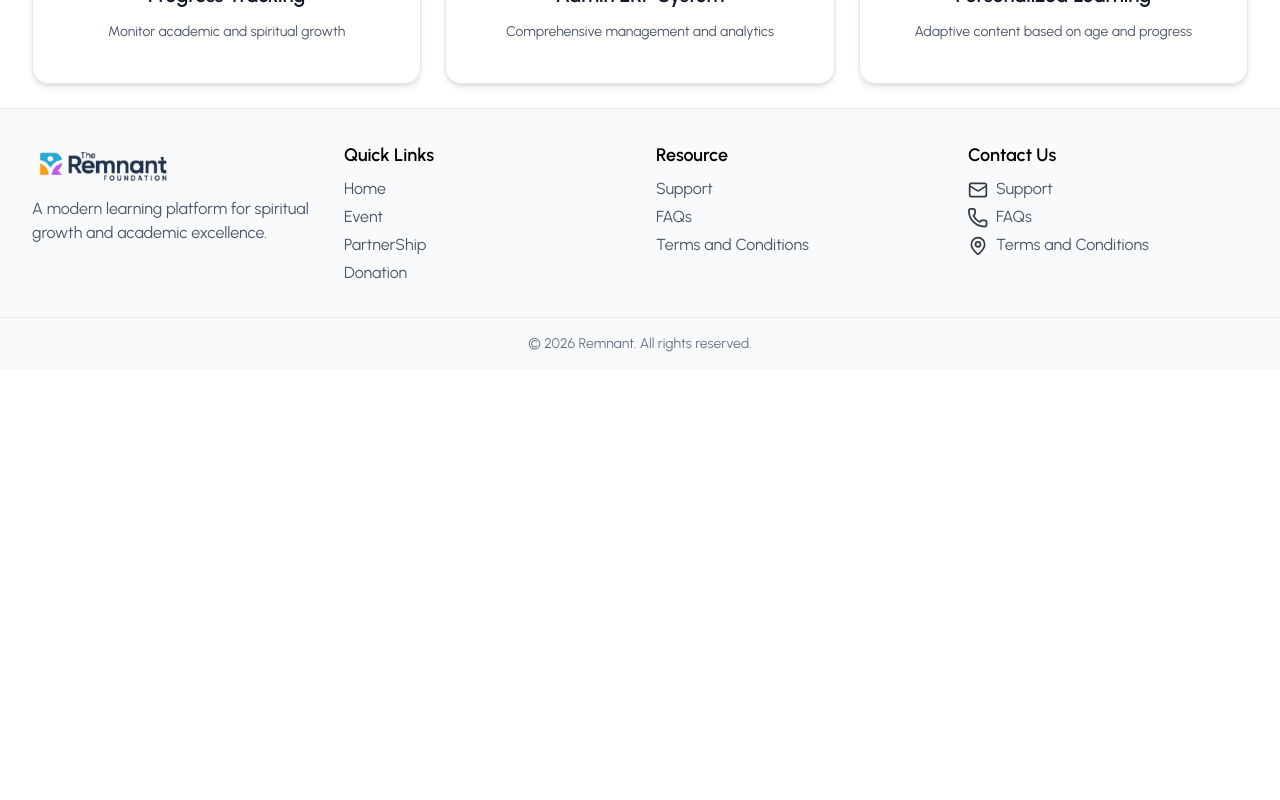
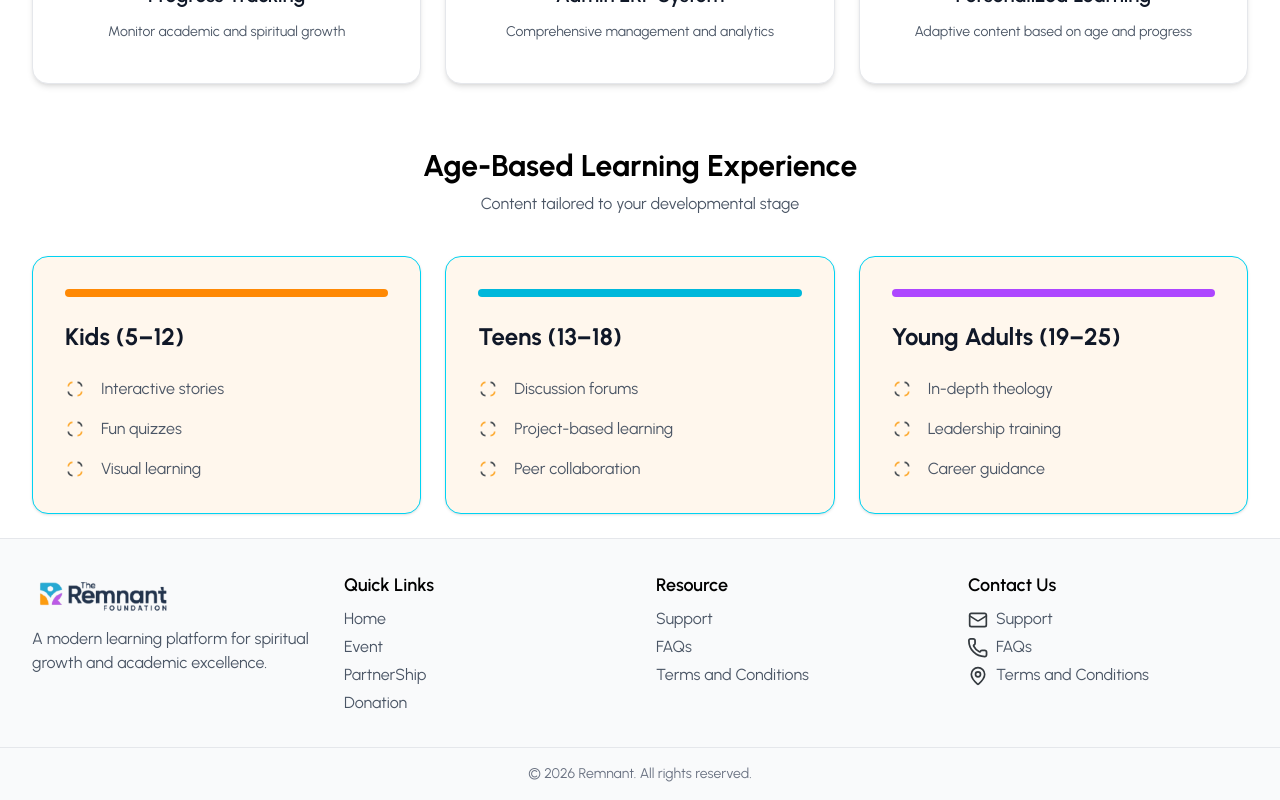
Before and after one commit to naimsheikh8020/Bible-Lms-Remnant-, a React (Vite) app: page / in a window 1280 px wide. Shown: the part 2761-3561 px from the top of the page. Before the commit the page ends 3131 px from the top, so only its background shows below. Built offline with nearby package versions, Linux system fonts and the light colour scheme.

Commit message:
Add Age-Based Learning Experience section with dynamic content and new components

```diff
--- /dev/null
+++ b/src/Components/AgeBasedLearningExprienceComponents.tsx
@@ -0,0 +1,51 @@
+import { assets } from "../assets/assets";
+
+interface AgeBasedLearningExperienceProps {
+  title: string;
+  ageRange: string;
+  features: string[];
+  accentColor: string;
+  borderColor?: string;
+  bgColor?: string;
+}
+
+const AgeBasedLearningExperience = ({
+  title,
+  ageRange,
+  features,
+  accentColor,
+  borderColor = "border-gray-200",
+  bgColor = "bg-white",
+}: AgeBasedLearningExperienceProps) => {
+  return (
+    <div
+      className={`relative rounded-2xl border p-8 ${borderColor} ${bgColor} shadow-sm hover:shadow-lg transition duration-300`}
+    >
+      {/* Accent Bar */}
+      <div
+        className={`absolute top-4 left-8 right-8 h-2 rounded-full ${accentColor} my-4`}
+      />
+
+      {/* Title */}
+      <h3 className="text-2xl font-bold mt-8 mb-6 text-gray-900">
+        {title} ({ageRange})
+      </h3>
+
+      {/* Feature Rows */}
+      <div className="space-y-4">
+        {features.map((feature, index) => (
+          <div key={index} className="flex items-center gap-4">
+            <img
+              src={assets.Icon_Exprience}
+              alt="feature icon"
+              className="w-5 h-5 object-contain"
+            />
+            <span className="text-gray-600">{feature}</span>
+          </div>
+        ))}
+      </div>
+    </div>
+  );
+};
+
+export default AgeBasedLearningExperience;
--- a/src/Page/HomePage/Home.tsx
+++ b/src/Page/HomePage/Home.tsx
@@ -1,4 +1,5 @@
 import AIPromoSection from "../../Components/AIPromoSection";
+import AgeBasedLearningExprience from "./HomeSection/AgeBasedLearningExprience";
 import AudienceSection from "./HomeSection/AudienceSection";
 import CoreFeaturesSection from "./HomeSection/CoreFeaturesSection";
 import HeroSection from "./HomeSection/HeroSection";
@@ -13,6 +14,7 @@ const Home = () => {
       <AIPromoSection/>
       <HowItWorksSection/>
       <CoreFeaturesSection/>
+      <AgeBasedLearningExprience/>
     </>
   );
 };
--- a/src/Page/HomePage/HomeSection/AgeBasedLearningExprience.tsx
+++ b/src/Page/HomePage/HomeSection/AgeBasedLearningExprience.tsx
@@ -1,8 +1,32 @@
-
+import { ageBasedLearningData } from "../../../assets/assets";
+import AgeBasedLearningExperience from "../../../Components/AgeBasedLearningExprienceComponents";
 const AgeBasedLearningExprience = () => {
   return (
-    <div>AgeBasedLearningExprience</div>
-  )
-}
+    <div>
+      <div className="mt-16">
+        <h2 className="text-3xl font-bold text-center ">
+          Age-Based Learning Experience
+        </h2>
+        <p className="text-center mt-2 text-gray-600">
+          Content tailored to your developmental stage
+        </p>
+      </div>
 
-export default AgeBasedLearningExprience
+      <div className="grid md:grid-cols-3 gap-6 mt-10">
+        {ageBasedLearningData.map((group) => (
+          <AgeBasedLearningExperience
+            key={group.id}
+            title={group.title}
+            ageRange={group.ageRange}
+            features={group.features}
+            accentColor={group.accentColor}
+            borderColor={group.borderColor}
+            bgColor={group.bgColor}
+          />
+        ))}
+      </div>
+    </div>
+  );
+};
+
+export default AgeBasedLearningExprience;
--- a/src/assets/assets.ts
+++ b/src/assets/assets.ts
@@ -23,6 +23,8 @@ import Live from "./Live.svg"
 import AI from "./AI.svg"
 import Personalized from "./Personalized.svg"
 import Progress from "./Progress.svg"
+import Icon_Exprience from "./Icon_Exprience.svg"
+
 export const assets = {
   HeroImg,
   loginImg,
@@ -49,6 +51,7 @@ export const assets = {
   AI,
   Personalized,
   Progress,
+  Icon_Exprience
 }
 
 
@@ -90,3 +93,45 @@ export const coreFeatures = [
     img: assets.Personalized,
   },
 ];
+
+export const ageBasedLearningData = [
+  {
+    id: 1,
+    title: "Kids",
+    ageRange: "5–12",
+    accentColor: "bg-orange-400",
+    borderColor: "border-cyan-400",
+    bgColor: "bg-orange-50",
+    features: [
+      "Interactive stories",
+      "Fun quizzes",
+      "Visual learning",
+    ],
+  },
+  {
+    id: 2,
+    title: "Teens",
+    ageRange: "13–18",
+    accentColor: "bg-cyan-500",
+    borderColor: "border-cyan-400",
+    bgColor: "bg-orange-50",
+    features: [
+      "Discussion forums",
+      "Project-based learning",
+      "Peer collaboration",
+    ],
+  },
+  {
+    id: 3,
+    title: "Young Adults",
+    ageRange: "19–25",
+    accentColor: "bg-purple-500",
+    borderColor: "border-cyan-400",
+    bgColor: "bg-orange-50",
+    features: [
+      "In-depth theology",
+      "Leadership training",
+      "Career guidance",
+    ],
+  },
+];
```
Also changed, not shown: src/assets/Icon_Exprience.svg (added).
